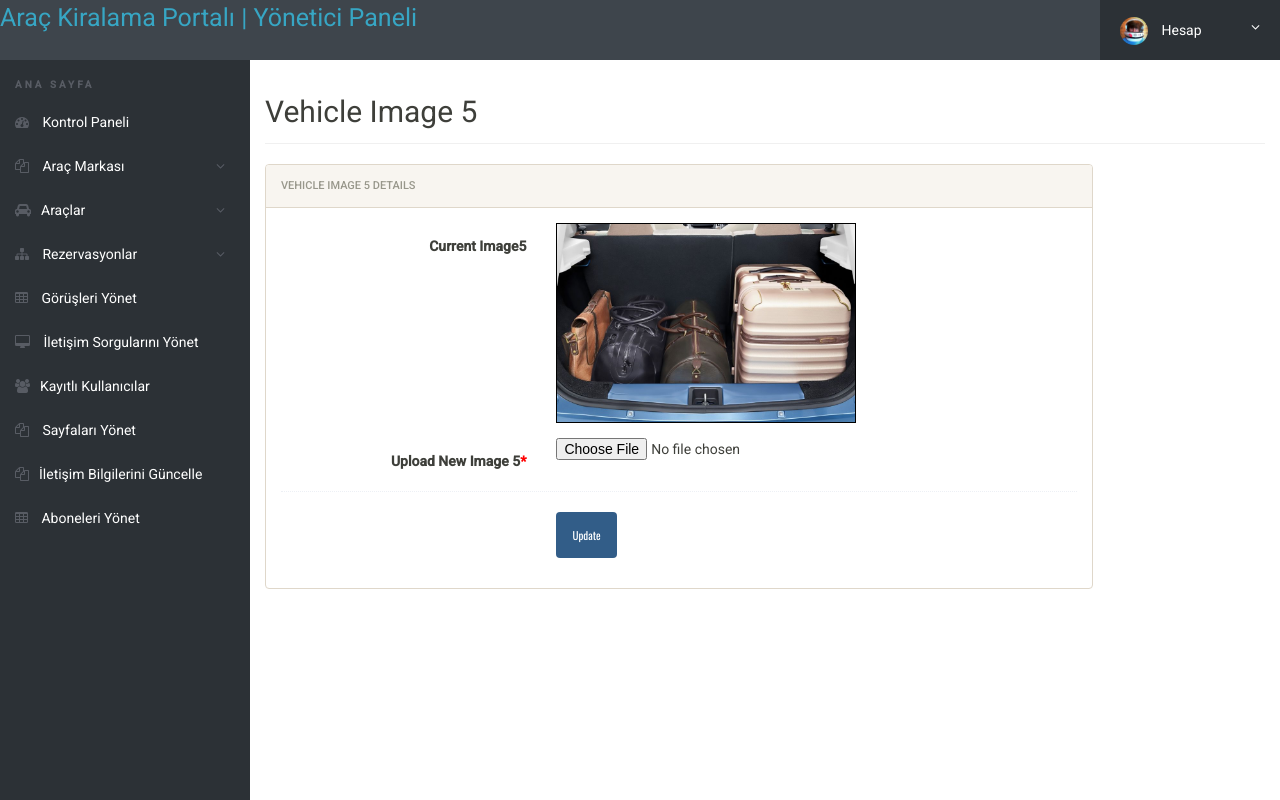
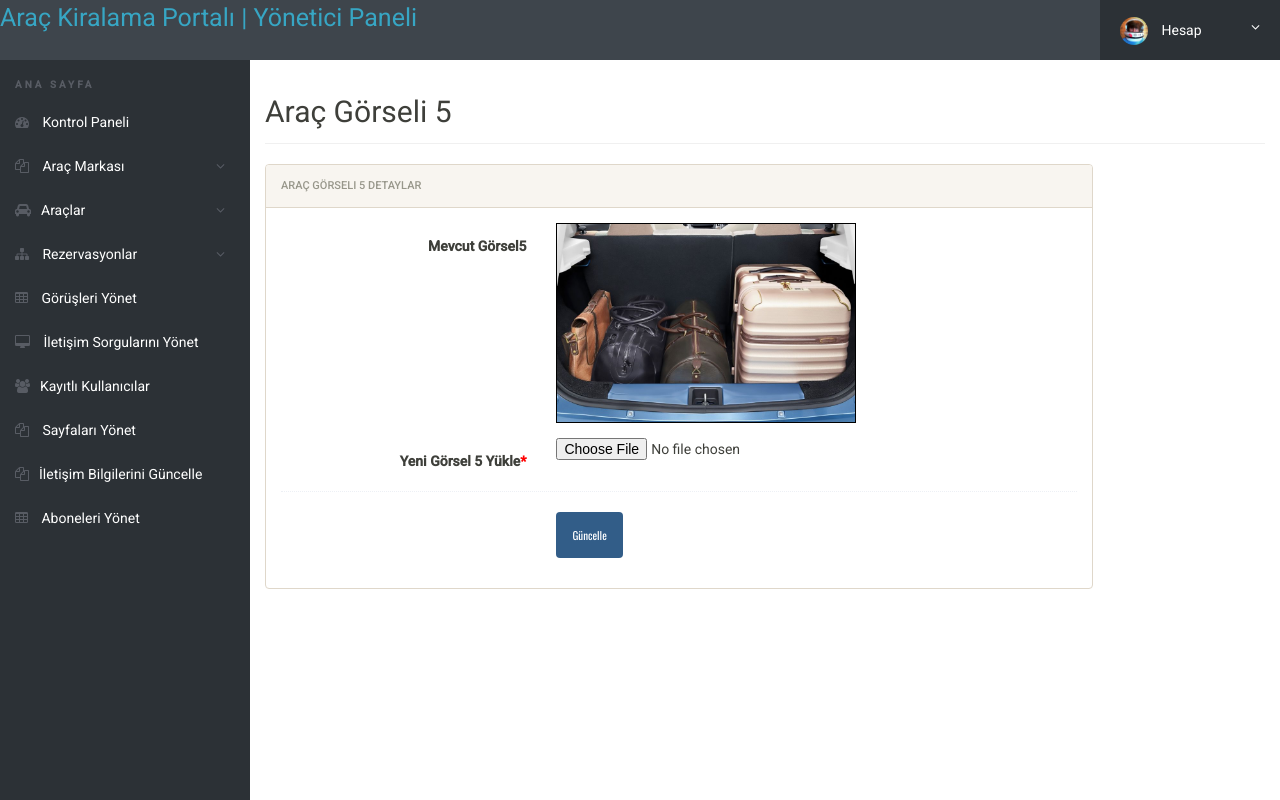
Before and after one commit to bbozkurtyusuf/bozkurt-car-rental, a PHP site: page /admin/changeimage5.php?imgid=1 in a window 1280 px wide. Run offline with PHP 8.4, Linux system fonts and the light colour scheme; a user stored in the database is signed in; data comes from the database, SQL or seed files in the repository; data that the repository does not hold is empty.

Commit message:
changeimage5.php translate edildi

```diff
--- a/admin/changeimage5.php
+++ b/admin/changeimage5.php
@@ -37,7 +37,7 @@ $msg="Image updated successfully";
 	<meta name="author" content="">
 	<meta name="theme-color" content="#3e454c">
 
-	<title>Car Rental Portal | Admin Update Image 5</title>
+	<title>Araç Kiralama Portalı | Yönetici Görsel 5 Güncelleme</title>
 
 	<!-- Font awesome -->
 	<link rel="stylesheet" href="css/font-awesome.min.css">
@@ -87,12 +87,12 @@ $msg="Image updated successfully";
 				<div class="row">
 					<div class="col-md-12">
 
-						<h2 class="page-title">Vehicle Image 5 </h2>
+						<h2 class="page-title">Araç Görseli 5 </h2>
 
 						<div class="row">
 							<div class="col-md-10">
 								<div class="panel panel-default">
-									<div class="panel-heading">Vehicle Image 5 Details</div>
+									<div class="panel-heading">Araç Görseli 5 Detaylar</div>
 									<div class="panel-body">
 										<form method="post" class="form-horizontal" enctype="multipart/form-data">
 
@@ -103,7 +103,7 @@ $msg="Image updated successfully";
 
 
 <div class="form-group">
-												<label class="col-sm-4 control-label">Current Image5</label>
+												<label class="col-sm-4 control-label">Mevcut Görsel5</label>
 <?php
 $id=intval($_GET['imgid']);
 $sql ="SELECT Vimage5 from tblvehicles where tblvehicles.id=:id";
@@ -124,7 +124,7 @@ foreach($results as $result)
 </div>
 
 											<div class="form-group">
-												<label class="col-sm-4 control-label">Upload New Image 5<span style="color:red">*</span></label>
+												<label class="col-sm-4 control-label">Yeni Görsel 5 Yükle<span style="color:red">*</span></label>
 												<div class="col-sm-8">
 											<input type="file" name="img5" required>
 												</div>
@@ -137,7 +137,7 @@ foreach($results as $result)
 											<div class="form-group">
 												<div class="col-sm-8 col-sm-offset-4">
 
-													<button class="btn btn-primary" name="update" type="submit">Update</button>
+													<button class="btn btn-primary" name="update" type="submit">Güncelle</button>
 												</div>
 											</div>
 
```
